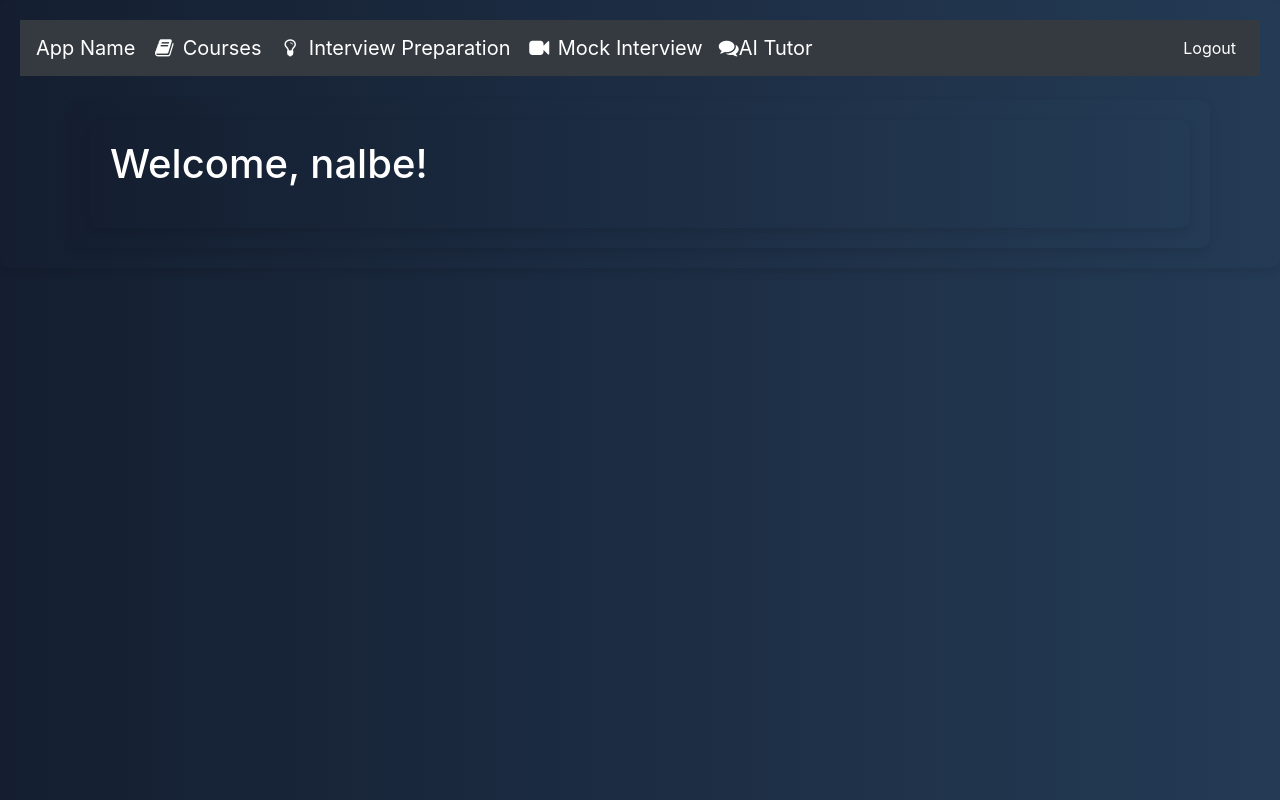
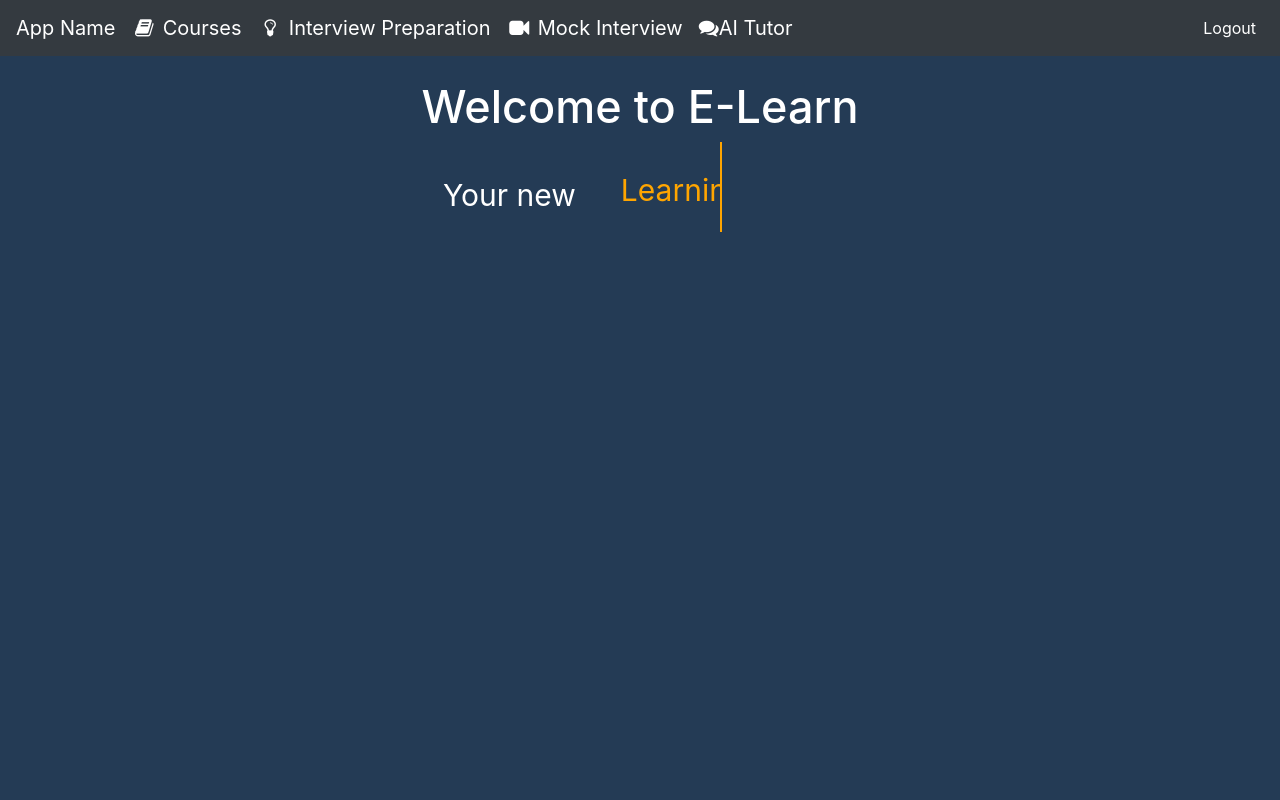
Before and after one commit to timalsinab/E-Learn, a Flask app: page / in a window 1280 px wide. Run offline with Flask 3, Linux system fonts and the light colour scheme; a user stored in the database is signed in; some libraries are stand-ins or nearby versions.

Commit message:
creating a landing page for users (simple!)

```diff
--- a/app.py
+++ b/app.py
@@ -28,6 +28,10 @@ with app.app_context():
 def load_user(user_id):
     return db.session.get(User, int(user_id))
 
+
+@app.route("/")
+def landing():
+    return render_template('landing.html')
 
 @app.route("/")
 @login_required
--- a/templates/base.html
+++ b/templates/base.html
@@ -60,6 +60,9 @@
           <li class="nav-item">
             <a class="nav-link" href="{{ url_for('register') }}">Register</a>
           </li>
+          <li class="nav-item">
+            <a class="nav-link" href="{{ url_for('landing') }}">Home</a>
+          </li>
           {% endif %}
         </ul>
       </div>
--- /dev/null
+++ b/templates/landing.html
@@ -0,0 +1,116 @@
+{% extends "base.html" %}
+{% block title %} Landing {% endblock %}
+{% block content %}
+<style>
+  body {
+    min-height: 100vh;
+    /*display: flex;*/
+    justify-content: center;
+    align-items: center;
+    border-radius: 20px;
+    background: #243b55;
+    color: white;
+  }
+  .container {
+    /*display: flex;*/
+    justify-content: center;
+    align-items: center;
+    border-radius: 20px;
+  }
+  .wrapper {
+    display: flex;
+    justify-content: center;
+    align-items: center;
+    border-radius: 20px;
+  }
+
+  .wrapper .static-txt{
+    display: flex;
+    font-size: 30px;
+    font-weight: 400;
+  }
+
+  .wrapper .dynamic-txt{
+    margin-left: 5px;
+    line-height: 90px;
+    height: 90px;
+    /*background-color: orange;*/
+    overflow: hidden;
+  }
+
+  .dynamic-txt li {
+    list-style: none;
+    color: orange;
+    font-size: 30px;
+    font-weight: 400;
+    top: 0;
+    position: relative;
+    animation: slide 9s steps(3) infinite;
+  }
+
+  .dynamic-txt li::after {
+    content: "";
+    position: absolute;
+    left: 0;
+    height: 100%;
+    width: 100%;
+    background-color: #243b55;
+    border-left: 2px solid orange;
+    animation: typing 3s steps(14) infinite;
+  }
+
+  h1 {
+    font-size: 45px;
+    text-align: center;
+  }
+
+  @keyframes typing{
+    40%,
+    60%{
+        left: calc(100% + 15px);
+    }
+    100%{
+        left: 0;
+    }
+  }
+
+  @keyframes slide{
+    100%{
+        top: -265px;
+    }
+  }
+  /* .container, body {
+    background: linear-gradient(to right, #141e30, #243b55);
+    color: white;
+    padding: 20px;
+    border-radius: 10px;
+    box-shadow: 0 4px 8px rgba(0, 0, 0, 0.1);
+  }
+
+  h1 {
+    font-size: 2.5em;
+    margin-bottom: 20px;
+  }
+
+  h2 {
+    margin-top: 40px;
+    font-size: 2em;
+  }
+
+  p {
+    font-size: 1.2em;
+  } */
+</style>
+<div class="container">
+  <h1>Welcome to E-Learn</h1>
+  <div class="wrapper">
+    <div class="static-txt">Your new </div>
+    <ul class="dynamic-txt">
+        <li>Open AI Tutor</li>
+        <li>Career Advisor</li>
+        <li>Learning Guide</li>
+    </ul>
+  </div>
+</div>
+<script src="https://cdn.plot.ly/plotly-latest.min.js"></script>
+{% endblock %}
```
